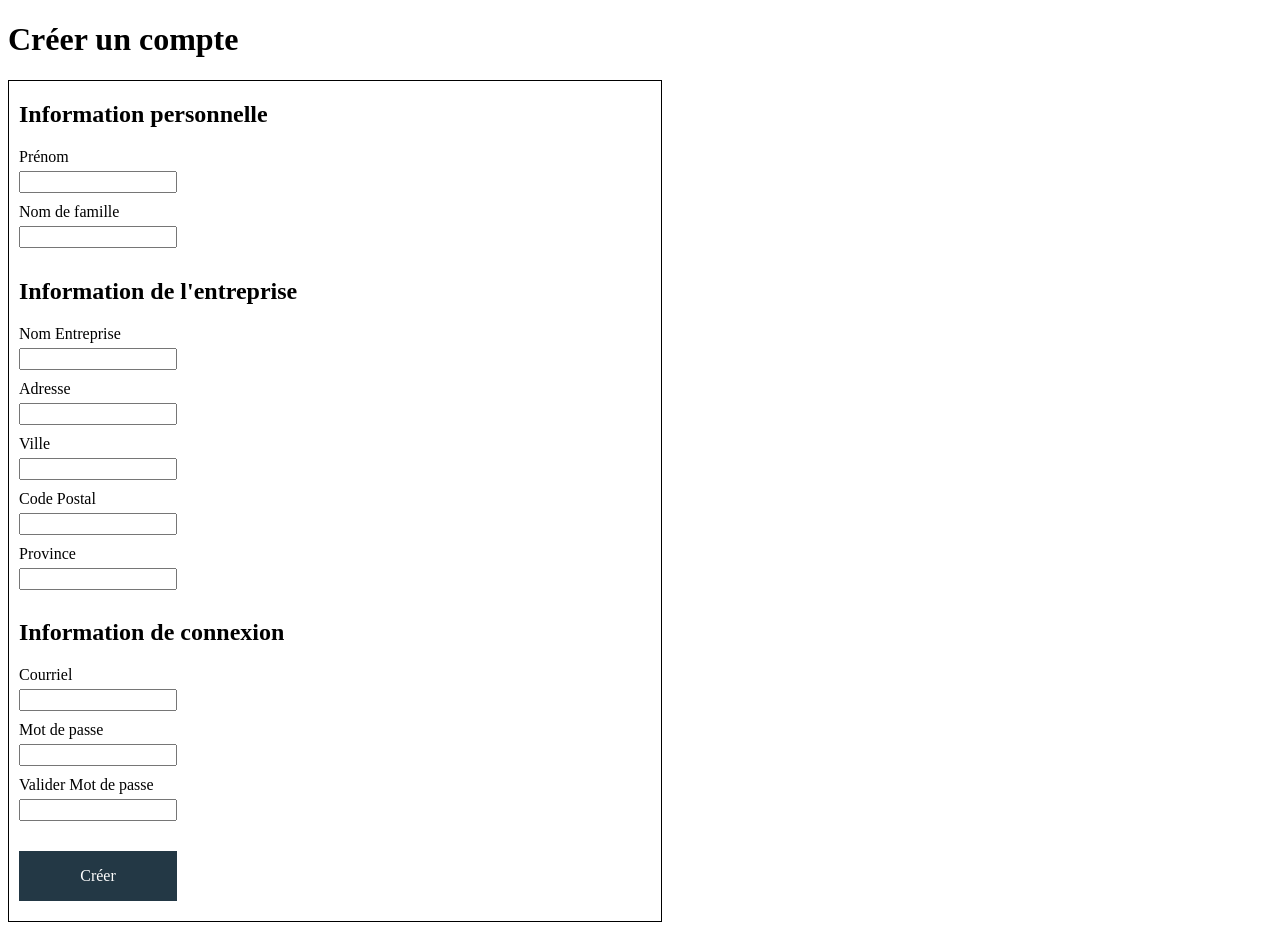
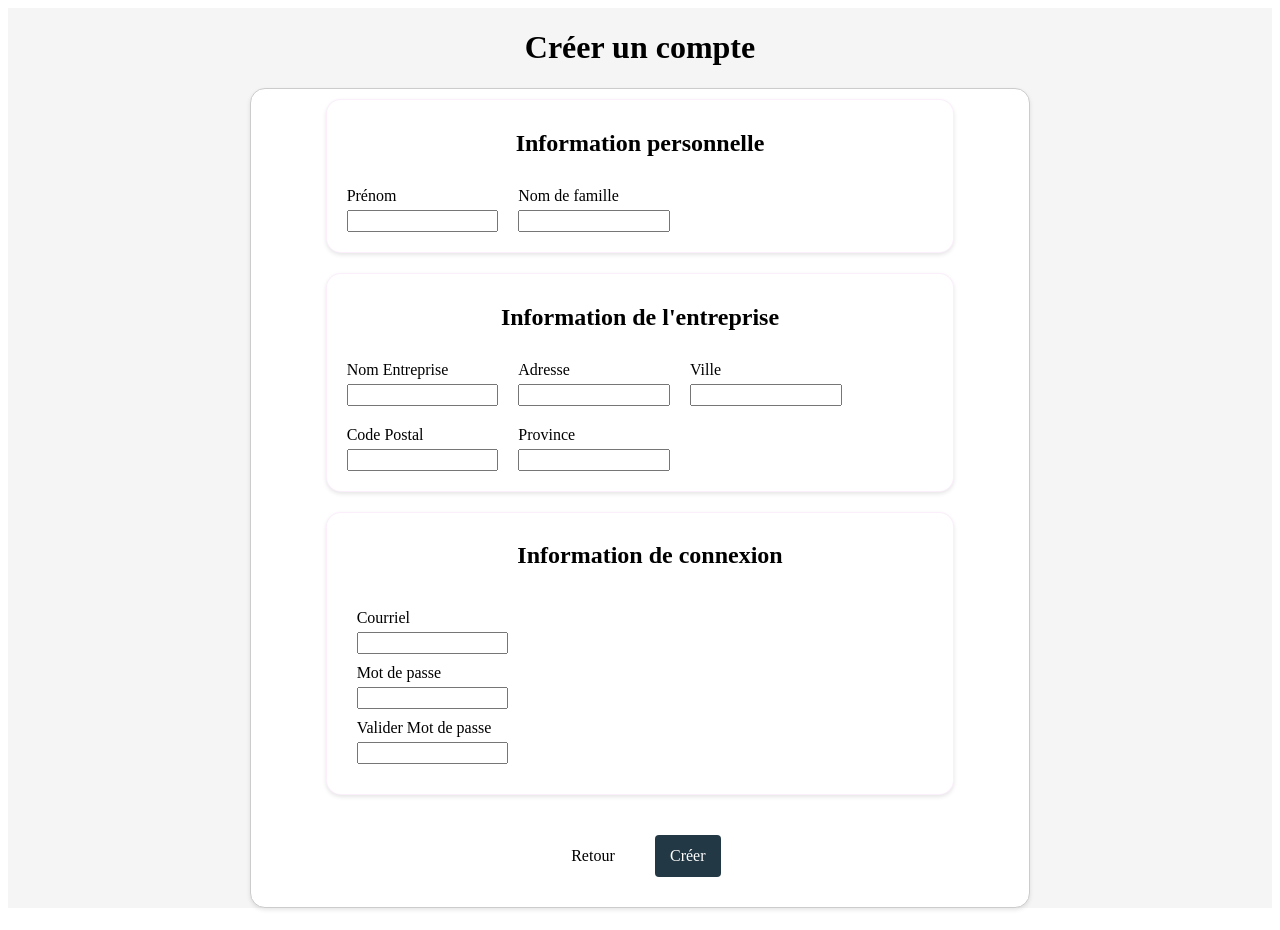
Before and after one commit to ecoleduweb/ProjetApplicationH2024, a SvelteKit app in the folder front-end/projet_application/: page /register in a window 1280 px wide. Built offline with nearby package versions, Linux system fonts and the light colour scheme; a web font is replaced by a local one.

Commit message:
Update visuel page login/register

```diff
--- a/front-end/projet_application/src/Components/Common/Header.svelte
+++ b/front-end/projet_application/src/Components/Common/Header.svelte
@@ -10,7 +10,7 @@
   <div class="ul-group">
     <ul class="ul-menu">
       <li class="li-items"><Link href={"/"} text="Accueil" /></li>
-      <li class="li-items"><Link href={"login"} text="Se connecter" /></li>
+      <li class="li-items"><Link href={"/login"} text="Se connecter" /></li>
     </ul>
   </div>
 </header>
--- a/front-end/projet_application/src/Components/Inputs/Button.svelte
+++ b/front-end/projet_application/src/Components/Inputs/Button.svelte
@@ -1,18 +1,26 @@
 <script>
   export let text;
+  export let submit = false;
 </script>
 
-<button class="dropbtn">{text}</button>
+{#if submit}
+  <input type="submit" class="dropbtn" value={text} />
+{:else}
+  <button class="dropbtn">{text}</button>
+{/if}
 
 <style>
   /* Dropdown Button */
   .dropbtn {
     background-color: #233845;
     color: white;
-    padding: 16px;
+    padding: 10px 15px;
     font-size: 16px;
     border: none;
+    border-radius: 4px;
     cursor: pointer;
+    cursor: pointer;
+    transition: background-color 0.3s ease; /* Add a smooth transition */
   }
 
   /* Dropdown button on hover & focus */
--- a/front-end/projet_application/src/Components/Inputs/Link.svelte
+++ b/front-end/projet_application/src/Components/Inputs/Link.svelte
@@ -11,6 +11,10 @@
     padding: 12px 16px;
     text-decoration: none;
     display: block;
+    border: none;
+    border-radius: 4px;
+    cursor: pointer;
+    transition: background-color 0.3s ease; /* Add a smooth transition */
   }
 
   a:hover {
--- a/front-end/projet_application/src/routes/register/+page.svelte
+++ b/front-end/projet_application/src/routes/register/+page.svelte
@@ -13,6 +13,8 @@
   let nomEntreprise = "";
 
   import Button from "../../Components/Inputs/Button.svelte";
+  import Link from "../../Components/Inputs/Link.svelte";
+  import { text } from "@sveltejs/kit";
 
   function handleSubmit() {
     // Here you can handle form submission, for now, just logging the values
@@ -36,6 +38,7 @@
   <form on:submit|preventDefault={handleSubmit} class="form-register">
     <div class="info-block">
       <h2>Information personnelle</h2>
+      <div class="form-fields">
         <div class="form-inputs">
           <label for="firstName">Prénom</label>
           <input type="text" id="firstName" bind:value={firstName} required />
@@ -45,8 +48,10 @@
           <input type="text" id="lastName" bind:value={lastName} required />
         </div>
       </div>
+    </div>
     <div class="info-block">
       <h2>Information de l'entreprise</h2>
+      <div class="form-fields">
         <div class="form-inputs">
           <label for="entreprise">Nom Entreprise</label>
           <input
@@ -73,8 +78,10 @@
           <input type="text" id="province" bind:value={province} required />
         </div>
       </div>
+    </div>
     <div class="info-block">
       <h2>Information de connexion</h2>
+      <div class="form-connexion">
         <div class="form-inputs">
           <label for="email">Courriel</label>
           <input type="email" id="email" bind:value={email} required />
@@ -93,8 +100,14 @@
           />
         </div>
       </div>
-    <div class="form-inputs form-buttons">
-      <Button on:click text="Créer" />
+    </div>
+    <div class="form-inputs form-submit">
+      <div class="form-buttons">
+        <Link text="Retour" href="/" />
+      </div>
+      <div class="form-buttons">
+        <Button submit={true} text="Créer" />
+      </div>
     </div>
   </form>
 </div>
--- a/front-end/projet_application/src/styles/login.css
+++ b/front-end/projet_application/src/styles/login.css
@@ -45,26 +45,10 @@ h1 {
     width: 100%;
     padding: 20px;
 }
-
 label {
     margin-bottom: 8px; /* Add spacing between labels and input fields */
 }
 
-input,
-button {
-    margin-bottom: 16px; /* Add spacing between input fields and button */
+.submit {
+    margin: 10px;
 }
-
-button {
-    background-color: #007bff; /* Set button background color */
-    color: #fff; /* Set button text color */
-    padding: 10px 15px; /* Add padding to the button */
-    border: none;
-    border-radius: 4px;
-    cursor: pointer;
-    transition: background-color 0.3s ease; /* Add a smooth transition */
-}
-
-button:hover {
-    background-color: #0056b3; /* Change background color on hover */
-}
--- a/front-end/projet_application/src/styles/register.css
+++ b/front-end/projet_application/src/styles/register.css
@@ -1,22 +1,69 @@
+.container{
+    display: flex;
+    flex-direction: column;
+    align-items: center;
+    background-color: #f5f5f5;
+
+}
 label {
     display: block;
     margin-bottom: 5px;
 }
 
-
 .form-register {
     display: flex;
     flex-direction: column;
-    border: 1px solid black;
-    width: 50%;
+    align-items: center;
+    border: 1px solid #ccc;
+    background-color: #ffff;
+    box-shadow: 0 2px 4px rgba(0, 0, 0, 0.1); /* Add a subtle box shadow */
+    border-radius: 15px;
+    width: 60%;
     padding: 0 10px;
 }
 .form-inputs {
     display: flex;
     flex-direction: column;
-    margin: 10px 0px;
+    margin: 10px 10px;
     width: 25%;
 }
 .form-buttons {
-    padding: 10px 0
+    display: flex;
+    flex-direction: row;
+    padding: 10px 0;
+    width: 50%;
+    justify-content: center;
+    margin: 10px;
 }
+.form-submit {
+    display: flex;
+    flex-direction: row;
+
+
+}
+.info-block{
+    display: flex;
+    flex-direction: column;
+    flex-wrap: wrap;
+    justify-content: center;
+    align-items: center;
+    width: 80%;
+    padding: 10px;
+    margin: 10px 0;
+    border: 1px solid #c1c1;
+    border-radius: 15px;
+    box-shadow: 0 2px 4px rgba(0, 0, 0, 0.1); /* Add a subtle box shadow */
+    background-color: #ffff;
+}
+.form-fields {
+    display: flex;
+    flex-direction: row;
+    justify-content: left;
+    flex-wrap: wrap;
+    width: 100%;
+}
+.form-connexion {
+    flex-direction: column;
+    margin: 10px 10px;
+    width: 100%;
+}
```
Also changed, not shown: front-end/projet_application/src/routes/login/+page.svelte (+12 -12 lines), front-end/projet_application/src/styles/global.css (line endings or trailing spaces). Lines whose indentation alone changed are shown as unchanged.
